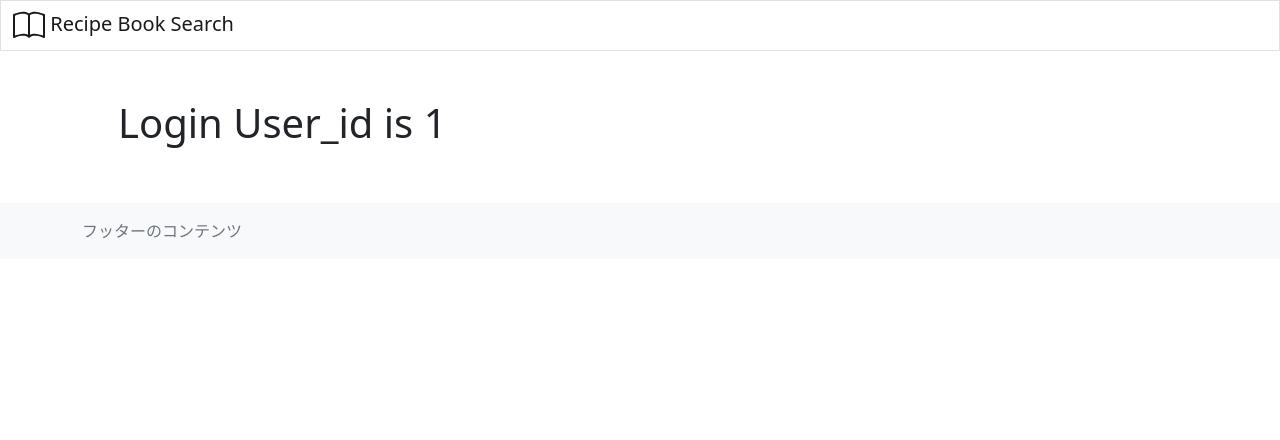
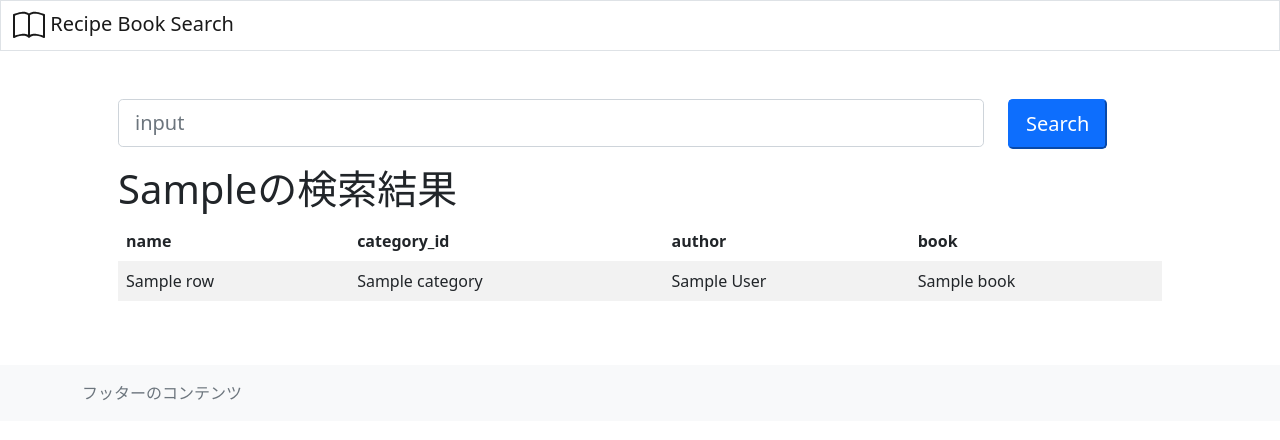
Before and after one commit to ynanigashi/recipebook_search, a Flask app: template templates/search.html in a window 1280 px wide. Shown: the top 440 px of the page. Run offline with Flask 2, Linux system fonts and the light colour scheme; the template is opened without the code that fills it: most values are stand-ins (such as "Sample title", 1, 10 or a date in 2020).

Commit message:
add recipe name search

```diff
--- a/app.py
+++ b/app.py
@@ -17,6 +17,7 @@ from db import get_user_by_name
 from db import register_tables
 from db import get_user_by_id
 from db import update_password
+from db import get_recipe_by_keyword
 
 # Configure application
 app = Flask(__name__)
@@ -41,8 +42,13 @@ app.config["SESSION_TYPE"] = "memcached"
 @app.route("/")
 @login_required
 def index():
-    user_id = session.get("user_id")
-    return render_template('search.html', user_id=user_id)
+    req = request.args
+    query_word = req.get('q')
+    if query_word != '':
+        rows = get_recipe_by_keyword(query_word)
+    else:
+        rows = []
+    return render_template('search.html', query_word=query_word, rows=rows)
 
 
 @app.route("/login", methods=["GET", "POST"])
--- a/templates/search.html
+++ b/templates/search.html
@@ -5,5 +5,45 @@
 {% endblock %}
 
 {% block main %}
-    <h1>Login User_id is {{user_id}}</h1>
+<form action="/" method="get">
+    <div class="row">
+        <div class="col-md-10">
+            <input class="form-control form-control-lg" type="text" name='q' placeholder="input" aria-label=".form-control-lg">
+        </div>
+        <div class="col-md-2">
+            <button type="submit" class="btn-lg btn-primary mb-3">Search</button>
+        </div>
+      </div>
+</form>
+{% if query_word %}
+    <h1>{{query_word}}の検索結果</h1>
+    {% if rows %}
+        <table class="table table-borderless table-striped table-hover">
+        <thead>
+            <tr>
+                <th>name</th>
+                <th>category_id</th>
+                <th>author</th>
+                <th>book</th>
+            </tr>
+        </thead>
+        <tbody>
+        {% for row in rows %}
+            <tr>
+                <td>{{row.name}}</td>
+                <td>{{row.category}}</td>
+                <td>{{row.author}}</td>
+                <td>{{row.book}}</td>
+            </tr>
+            </tr>
+            </tr>
+        {% endfor %}
+        </tbody>
+    {% else %}
+    <h2>検索結果は存在しません、文言を変えるなどして再検索ください。</h2>
+    {% endif %}
+    </table>
+
+{% endif %}
+
 {% endblock %}
```
Also changed, not shown: db.py (+16 -0 lines).
